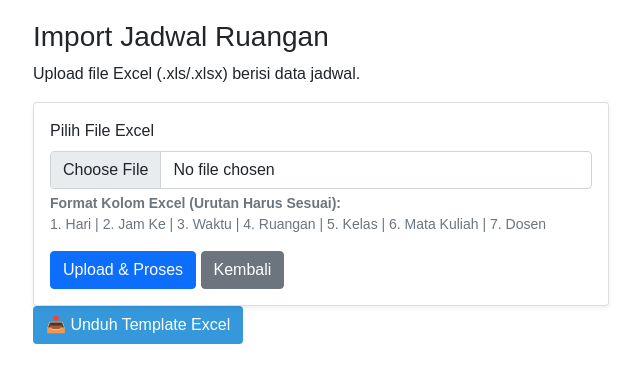
After one commit to Shidiq96/Inventaris_Lab_Telkomm, a PHP site: page /staff/import_jadwal_excel.php in a window 1280 px wide. The commit adds this page. Shown: the top 383 px of the page, without its empty margins (319-959 px from the left). Run offline with PHP 8.4, Linux system fonts and the light colour scheme.

Commit message:
Last edited files

```diff
--- /dev/null
+++ b/staff/import_jadwal_excel.php
@@ -0,0 +1,223 @@
+<?php
+// 1. Load Library PhpSpreadsheet
+require '../vendor/autoload.php';
+
+// 2. Koneksi Database (Sesuaikan path config jika berbeda)
+if (file_exists('../config/database.php')) {
+    include '../config/database.php';
+} elseif (file_exists('../database.php')) {
+    include '../database.php';
+} else {
+    die("Error: File database.php tidak ditemukan.");
+}
+
+// Inisialisasi variabel notifikasi
+ $err        = "";
+ $ekstensi   = "";
+ $success    = "";
+
+// 3. Cek jika tombol submit ditekan
+if(isset($_POST['submit'])){
+
+    // Ambil data file
+    $file_name  = $_FILES['filexls']['name'];
+    $file_data  = $_FILES['filexls']['tmp_name'];
+
+    // Validasi: Apakah ada file yang dipilih?
+    if(empty($file_name)){
+        $err .= "<li>Silahkan pilih file Excel terlebih dahulu</li>";
+    } else {
+        // Ambil ekstensi file
+        $ekstensi = pathinfo($file_name)['extension'];
+    }
+
+    // Validasi: Hanya izinkan xls dan xlsx
+    $ekstensi_allowed = array('xls','xlsx');
+    if(!in_array($ekstensi, $ekstensi_allowed)){
+        $err .= "<li>Ekstensi file yang diupload tidak diizinkan. Hanya .xls atau .xlsx</li>";
+    }
+
+    // Jika tidak ada error, lanjut proses
+    if(empty($err)){
+        try {
+            // Load file Excel menggunakan PhpSpreadsheet
+            $reader = \PhpOffice\PhpSpreadsheet\IOFactory::createReaderForFile($file_data);
+            $spreadsheet = $reader->load($file_data);
+            $sheetData = $spreadsheet->getActiveSheet()->toArray();
+
+            $jumlahData = 0;
+            $jumlahGagal = 0;
+
+            // Looping data Excel (Mulai dari baris ke-2 karena baris ke-1 adalah Header)
+            // Index array dimulai dari 0, jadi baris ke-2 Excel adalah index 1
+            for($i=1; $i<count($sheetData); $i++){
+
+                // MAPPING KOLOM EXCEL (Pastikan urutan kolom di Excel sesuai dengan ini)
+                // Kolom A (0): Hari
+                // Kolom B (1): Jam Ke
+                // Kolom C (2): Waktu
+                // Kolom D (3): Ruangan
+                // Kolom E (4): Kelas
+                // Kolom F (5): Mata Kuliah
+                // Kolom G (6): Dosen
+
+                $hari            = $sheetData[$i][0] ?? '';
+                $jam_ke          = $sheetData[$i][1] ?? '';
+                $nama_waktu      = $sheetData[$i][2] ?? '';
+                $nama_ruang      = $sheetData[$i][3] ?? '';
+                $nama_kelas      = $sheetData[$i][4] ?? '';
+                $nama_matkul     = $sheetData[$i][5] ?? '';
+                $nama_dosen      = $sheetData[$i][6] ?? '';
+
+                // VALIDASI DATA WAJIB
+                if(empty($hari) || empty($nama_waktu) || empty($nama_ruang)){
+                    // Lewati baris jika data inti kosong
+                    continue;
+                }
+
+                // --- PROSES PENCARIAN ID (REFERENSI) ---
+
+                // 1. Cari ID Waktu (Berdasarkan nama waktu, misal: "07:00 - 08:00")
+                $qWaktu = mysqli_query($conn, "SELECT id FROM waktu WHERE LOWER(waktu)=LOWER('$nama_waktu') LIMIT 1");
+                $rWaktu = mysqli_fetch_assoc($qWaktu);
+                $waktu_id = ($rWaktu) ? $rWaktu['id'] : NULL;
+
+                // 2. Cari ID Ruang (Berdasarkan nama ruang)
+                $qRuang = mysqli_query($conn, "SELECT id FROM ruangan WHERE LOWER(ruang)=LOWER('$nama_ruang') LIMIT 1");
+                $rRuang = mysqli_fetch_assoc($qRuang);
+                $ruang_id = ($rRuang) ? $rRuang['id'] : NULL;
+
+                // 3. Cari ID Kelas (Opsional)
+                $kelas_id = "NULL";
+                if(!empty($nama_kelas)){
+                    $qKelas = mysqli_query($conn, "SELECT id FROM kelas WHERE LOWER(nama_kelas)=LOWER('$nama_kelas') LIMIT 1");
+                    $rKelas = mysqli_fetch_assoc($qKelas);
+                    if($rKelas) $kelas_id = "'" . $rKelas['id'] . "'";
+                }
+
+                // 4. Cari ID Matkul (Opsional)
+                $matkul_id = "NULL";
+                if(!empty($nama_matkul)){
+                    $qMatkul = mysqli_query($conn, "SELECT id FROM mata_kuliah WHERE LOWER(nama_matkul)=LOWER('$nama_matkul') LIMIT 1");
+                    $rMatkul = mysqli_fetch_assoc($qMatkul);
+                    if($rMatkul) $matkul_id = "'" . $rMatkul['id'] . "'";
+                }
+
+                // 5. Cari ID Dosen (Opsional)
+                $dosen_id = "NULL";
+                if(!empty($nama_dosen)){
+                    // Coba cari berdasarkan nama_lengkap dulu
+                    $qDosen = mysqli_query($conn, "SELECT id FROM users WHERE (LOWER(nama_lengkap)=LOWER('$nama_dosen') OR LOWER(username)=LOWER('$nama_dosen')) AND role='dosen' LIMIT 1");
+                    $rDosen = mysqli_fetch_assoc($qDosen);
+                    if($rDosen) $dosen_id = "'" . $rDosen['id'] . "'";
+                }
+
+                // VALIDASI REFERENSI
+                // Jika Ruang atau Waktu tidak ditemukan di database, jangan masukkan
+                if(!$waktu_id || !$ruang_id){
+                    echo "Gagal: Data referensi (Waktu/Ruang) tidak ditemukan di baris ke-".($i+1)."<br>";
+                    $jumlahGagal++;
+                    continue;
+                }
+
+                // VALIDASI BENTROK (Sama dengan logika jadwal_ruang.php)
+                // Cek: Hari + Ruang + (Jam Ke SAMA ATAU Waktu SAMA)
+                $cek_bentrok = mysqli_query($conn, "SELECT * FROM jadwal_ruang
+                                                    WHERE hari='$hari'
+                                                    AND ruang_id='$ruang_id'
+                                                    AND (jam_ke='$jam_ke' OR waktu_id='$waktu_id')");
+
+                if(mysqli_num_rows($cek_bentrok) > 0){
+                    echo "Gagal: Jadwal bentrok di baris ke-".($i+1)." (Hari: $hari, Ruang: $nama_ruang)<br>";
+                    $jumlahGagal++;
+                    continue;
+                }
+
+                // --- SIMPAN DATA ---
+                $hari_esc = mysqli_real_escape_string($conn, $hari);
+                $jam_esc  = mysqli_real_escape_string($conn, $jam_ke);
+
+                $sql1 = "INSERT INTO jadwal_ruang
+                        (hari, jam_ke, waktu_id, kelas_id, matkul_id, ruang_id, dosen_id)
+                        VALUES
+                        ('$hari_esc','$jam_esc','$waktu_id',$kelas_id,$matkul_id,'$ruang_id',$dosen_id)";
+
+                if(mysqli_query($conn, $sql1)){
+                    $jumlahData++;
+                } else {
+                    echo "Gagal insert DB di baris ke-".($i+1).": ".mysqli_error($conn)."<br>";
+                    $jumlahGagal++;
+                }
+            }
+
+            // Notifikasi Akhir
+            if($jumlahData > 0){
+                $success = "Berhasil mengimpor <strong>$jumlahData</strong> data jadwal.";
+                if($jumlahGagal > 0){
+                    $success .= " <br><span style='color:red'>Gagal $jumlahGagal data (lihat detail di atas).</span>";
+                }
+            } else {
+                $err = "<li>Tidak ada data baru yang berhasil diimport. Mungkin semua data duplikat atau referensi tidak ditemukan.</li>";
+            }
+
+        } catch (Exception $e) {
+            $err .= "<li>Error saat membaca file Excel: " . $e->getMessage() . "</li>";
+        }
+    }
+}
+?>
+
+<!DOCTYPE html>
+<html lang="id">
+<head>
+    <meta charset="UTF-8">
+    <meta name="viewport" content="width=device-width, initial-scale=1.0">
+    <title>Import Jadwal Excel</title>
+    <!-- Menggunakan Bootstrap Style untuk Alert agar mirip contoh -->
+    <link href="https://cdn.jsdelivr.net/npm/bootstrap@5.1.3/dist/css/bootstrap.min.css" rel="stylesheet">
+</head>
+<body style="padding: 20px; font-family: sans-serif;">
+
+<div class="container" style="max-width: 600px;">
+    <h3>Import Jadwal Ruangan</h3>
+    <p>Upload file Excel (.xls/.xlsx) berisi data jadwal.</p>
+
+    <div class="card p-3 shadow-sm">
+        <form method="post" enctype="multipart/form-data">
+            <div class="mb-3">
+                <label for="filexls" class="form-label">Pilih File Excel</label>
+                <input type="file" class="form-control" name="filexls" id="filexls" required accept=".xls, .xlsx">
+                <div class="form-text">
+                    <strong>Format Kolom Excel (Urutan Harus Sesuai):</strong><br>
+                    1. Hari | 2. Jam Ke | 3. Waktu | 4. Ruangan | 5. Kelas | 6. Mata Kuliah | 7. Dosen
+                </div>
+            </div>
+            <button type="submit" name="submit" class="btn btn-primary">Upload & Proses</button>
+            <a href="jadwal_ruang.php" class="btn btn-secondary">Kembali</a>
+        </form>
+    </div>
+
+    <a href="assets/template_jadwal.xlsx" class="btn" style="background-color: #3498db; color: white;">📥 Unduh Template Excel</a>
+
+    <br>
+
+    <!-- Tampilkan Pesan Error -->
+    <?php if($err){ ?>
+        <div class="alert alert-danger" role="alert">
+            <ul><?php echo $err; ?></ul>
+        </div>
+    <?php } ?>
+
+    <!-- Tampilkan Pesan Sukses -->
+    <?php if($success){ ?>
+        <div class="alert alert-success" role="alert">
+            <?php echo $success; ?>
+            <br><br>
+            <a href="jadwal_ruang.php" class="btn btn-sm btn-success">Lihat Jadwal</a>
+        </div>
+    <?php } ?>
+
+</div>
+
+</body>
+</html>
```
Also changed, not shown: staff/aksi_import.php (+9 -9 lines), staff/export_jadwal_ruang.php (added, +57 -0 lines), staff/jadwal_ruang.php (+7 -0 lines), 2 other files.
